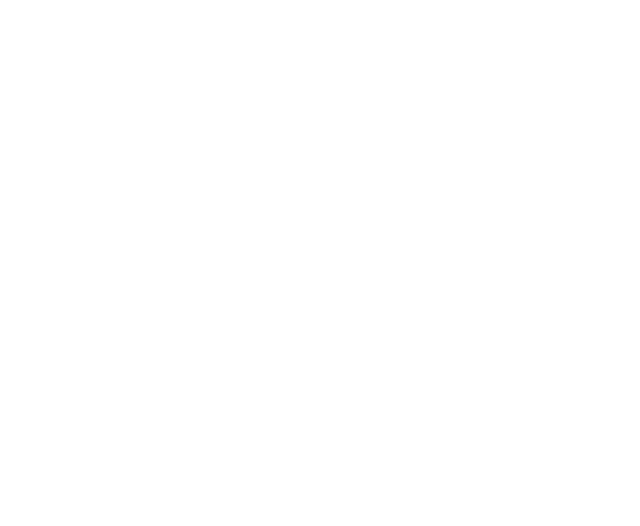
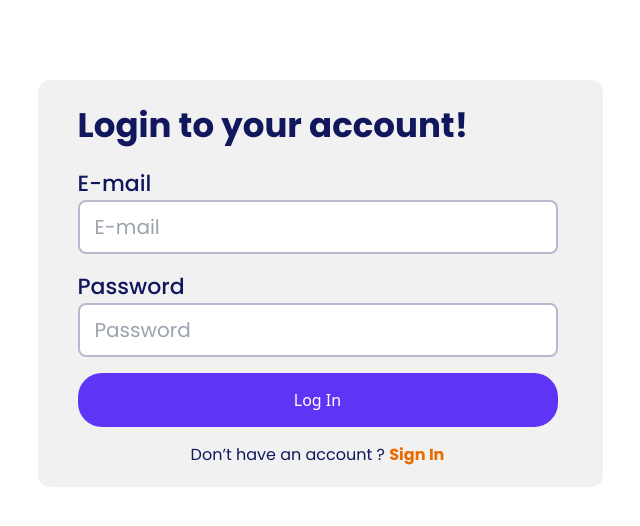
Before and after one commit to tanvir-hossan-dev/Chat-app-1, a React (Create React App) app: page / in a window 1280 px wide. Before the commit this address had no page. Shown: the top 526 px of the page, without its empty margins (320-960 px from the left). Built offline with nearby package versions, Linux system fonts and the light colour scheme.

Commit message:
code refector

```diff
--- a/src/App.js
+++ b/src/App.js
@@ -6,7 +6,7 @@
   return (
     <BrowserRouter>
       <Routes>
-        <Route path="/login" element={<Login />} />
+        <Route path="/" element={<Login />} />
         <Route path="/register" element={<Register />} />
       </Routes>
     </BrowserRouter>
--- a/src/components/auth/Login.jsx
+++ b/src/components/auth/Login.jsx
@@ -1,18 +1,74 @@
-import React from "react";
-import { Link } from "react-router-dom";
+import React, { useState } from "react";
+import { Link, useNavigate } from "react-router-dom";
 import Error from "../error/Error";
 import FormInput from "./FormInput";
+import { getAuth, signInWithEmailAndPassword } from "firebase/auth";
+const Login = () => {
+  const initialState = {
+    email: "",
+    password: "",
+  };
 
-const Login = () => {
+  const [inputs, setInputs] = useState({ ...initialState });
+  const [error, setError] = useState("");
+  const navigate = useNavigate();
+  const auth = getAuth();
+
+  const formValid = () => {
+    const { email, password } = inputs;
+    if (!email.length && !password.length) {
+      return setError("Enter your all information");
+    } else if (!email.length) {
+      return setError("Enter your email");
+    } else if (!password.length) {
+      return setError("Enter your password");
+    } else {
+      setError("");
+      return true;
+    }
+  };
+
+  const handleOnChange = (e) => {
+    setInputs({
+      ...inputs,
+      [e.target.name]: e.target.value,
+    });
+  };
+
+  const handleSubmit = (e) => {
+    const { email, password } = inputs;
+    e.preventDefault();
+    if (formValid()) {
+      signInWithEmailAndPassword(auth, email, password)
+        .then((user) => {
+          console.log(user);
+          setInputs({ ...initialState });
+        })
+        .catch((error) => {
+          if (error.code.includes("user-not-found")) {
+            setError("User not found. please again");
+          }
+          if (error.code.includes("wrong-password")) {
+            setError("Wrong password. Enter your correct password");
+          }
+        });
+    }
+  };
+
   return (
     <div className="mt-20">
       <div className="w-[565px] bg-[#f1f1f1] px-10 py-5 rounded-xl mx-auto">
         <h2 className="font-pop font-bold text-[34px] text-textprimary">Login to your account!</h2>
-        {/* <p className="text-[20px] font-normal text-textprimary">Free register and you can enjoy it</p> */}
         <div className="w-[480px]">
-          <form>
-            <FormInput name="email" type="email" placeholder="E-mail" />
-            <FormInput name="password" type="password" placeholder="Password" />
+          <form onSubmit={handleSubmit}>
+            <FormInput name="email" type="email" placeholder="E-mail" value={inputs.email} onChange={handleOnChange} />
+            <FormInput
+              name="password"
+              type="password"
+              placeholder="Password"
+              value={inputs.password}
+              onChange={handleOnChange}
+            />
             <button className="text-center w-full py-[15px] bg-bgprimary text-white font-medium rounded-3xl">
               Log In
             </button>
@@ -23,7 +79,7 @@
               Sign In
             </Link>
           </p>
-          <Error message="this is a erro" />
+          {error && <Error message={error} />}
         </div>
       </div>
     </div>
--- a/src/components/auth/Register.jsx
+++ b/src/components/auth/Register.jsx
@@ -2,7 +2,7 @@
 import { Link, useNavigate } from "react-router-dom";
 import Error from "../error/Error";
 import FormInput from "./FormInput";
-import { getAuth, createUserWithEmailAndPassword } from "firebase/auth";
+import { getAuth, createUserWithEmailAndPassword, updateProfile } from "firebase/auth";
 
 const Register = () => {
   const initialState = {
@@ -20,8 +20,6 @@
       return setError("Enter your name");
     } else if (!email.length) {
       return setError("Enter your email");
-    } else if (!password.length) {
-      return setError("Enter your password");
     } else if (!password.length) {
       return setError("Enter your password");
     } else if (!confirmPassword.length) {
@@ -51,16 +49,25 @@
   };
 
   const handleSubmit = (e) => {
-    const { email, password } = inputs;
+    const { name, email, password } = inputs;
     e.preventDefault();
     if (formValid()) {
       console.log("successfull");
       createUserWithEmailAndPassword(auth, email, password)
         .then((user) => {
-          console.log(user);
+          console.log("first", user);
+          updateProfile(auth.currentUser, {
+            displayName: name,
+          });
+
+          setInputs({ ...initialState });
         })
-        .catch((error) => {});
-      setInputs({ ...initialState });
+        .catch((error) => {
+          console.log(error.code);
+          if (error.code.includes("auth/email-already-in-use")) {
+            setError("This Email already in use. Please use another one.");
+          }
+        });
     }
   };
 
@@ -96,7 +103,7 @@
           </form>
           <p className="text-textprimary mt-4 text-center font-pop text-[16px]">
             Already have an account ?{" "}
-            <Link to="/login" className="text-[#EA6C00] font-bold">
+            <Link to="/" className="text-[#EA6C00] font-bold">
               Sign In
             </Link>
           </p>
--- a/src/components/error/Error.jsx
+++ b/src/components/error/Error.jsx
@@ -3,8 +3,8 @@
 const Error = ({ message }) => {
   return (
     <p
-      className="border-2 my-5 border-solid border-red-500
-     rounded-lg text-[20px] font-pop outline-0 w-full text-red-500 text-center py-[10px] px-[15px]"
+      className="border-2 my-5 border-solid border-red-700
+     rounded-lg text-[20px] font-pop outline-0 w-full bg-red-700 text-white text-center py-[10px] px-[15px]"
     >
       {message}
     </p>
```
